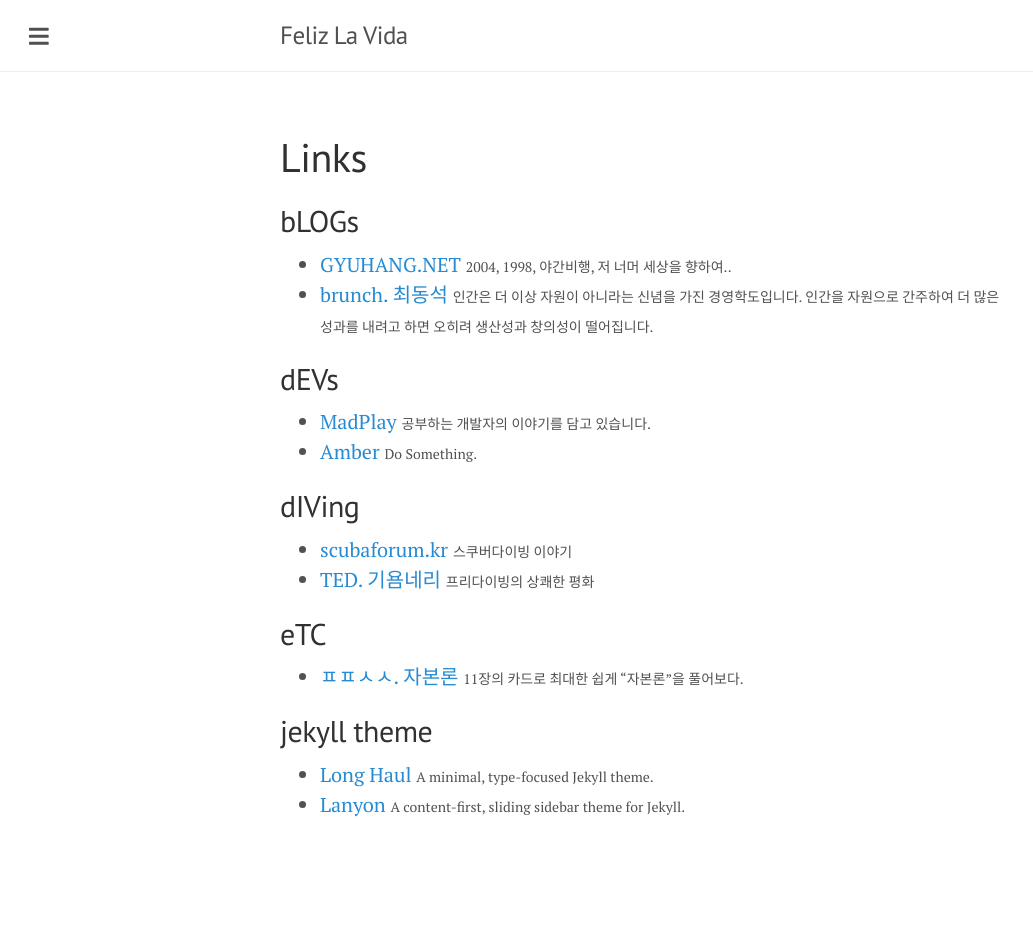
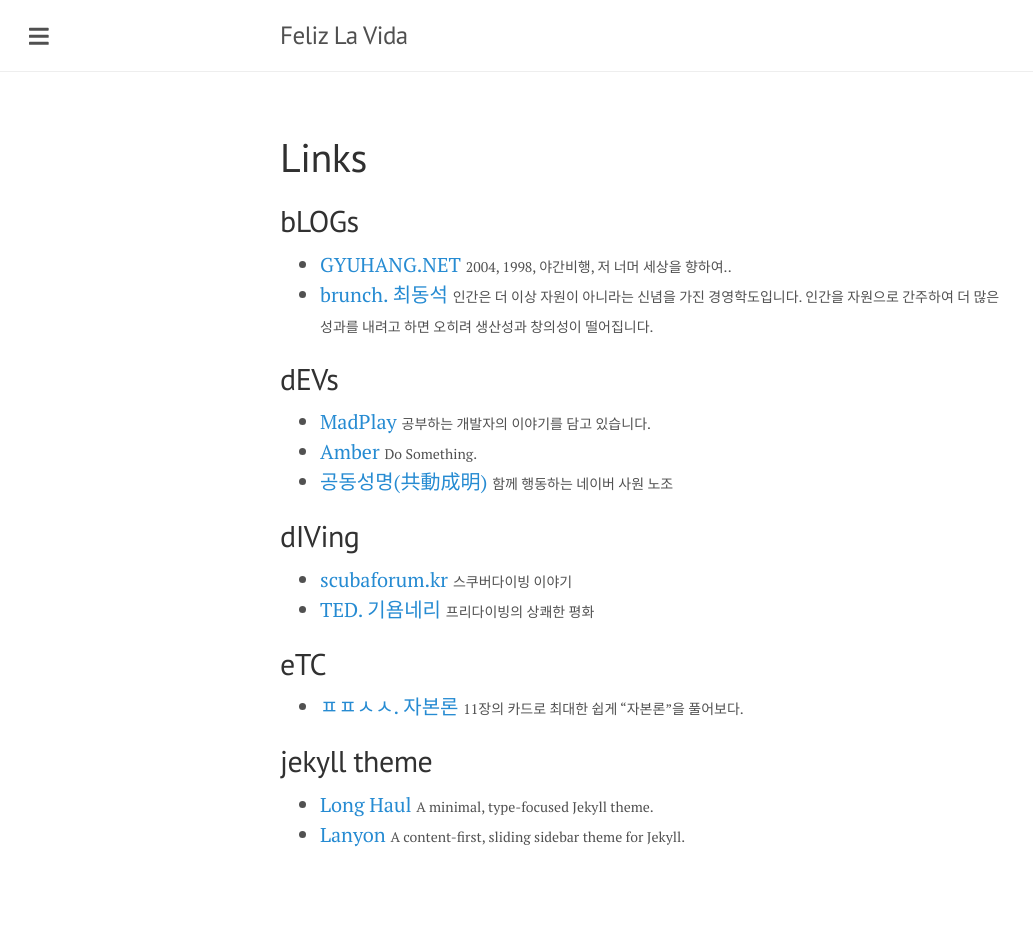
Before and after one commit to lionkang/lionkang.github.io, a Jekyll site: the page built from links.md, in a window 1280 px wide. Shown: the whole page, without its empty margins (0-1033 px from the left). Built offline with Jekyll 4.4.1, drawn with Linux system fonts in a browser that asks for light colours; nearby versions of some CDN libraries; comment, search, counter and statistics services are not loaded; before the commit the page ends 900 px from its top, so only the background shows below that.

Commit message:
links contents updated

```diff
--- a/links.md
+++ b/links.md
@@ -12,6 +12,7 @@
 	<ul>
 		<li><a href="https://madplay.github.io/" target="_blank">MadPlay</a> <span style="font-size:14px">공부하는 개발자의 이야기를 담고 있습니다.</span></li>
 		<li><a href="https://nypark425.github.io/" target="_blank">Amber</a> <span style="font-size:14px">Do Something.</span></li>
+		<li><a href="https://github.com/naverunion" target="_blank">공동성명(共動成明)</a> <span style="font-size:14px">함께 행동하는 네이버 사원 노조</span></li>
 	</ul>
 	<h2>dIVing</h2>
 	<ul>
```
